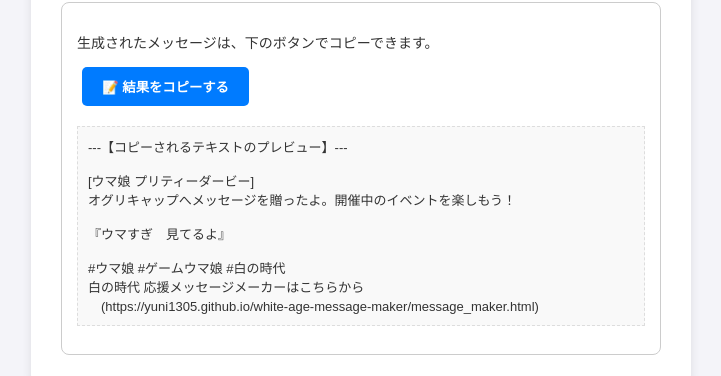
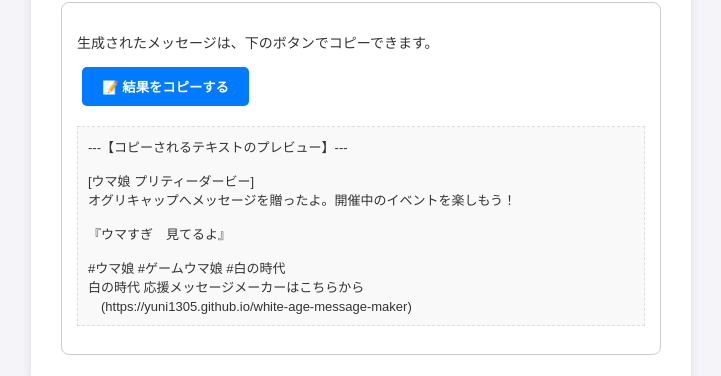
Before and after one commit to yuni1305/white-age-message-maker, a plain HTML site: page index.html in a window 1280 px wide. Shown: the part 450-826 px from the top of the page, without its empty margins (279-1000 px from the left). Drawn offline with Linux system fonts and the light colour scheme.

Commit message:
Update ShareUrl to point to the main page

```diff
--- a/index.html
+++ b/index.html
@@ -177,7 +177,7 @@
         "をもってこーい！！"
     ];
 
-    const ShareUrl = "https://yuni1305.github.io/white-age-message-maker/message_maker.html"; // URLを固定
+    const ShareUrl = "https://yuni1305.github.io/white-age-message-maker"; // URLを固定
 
     // ランダムな単語を抽出して表示する関数
     function generateMessage() {
```
